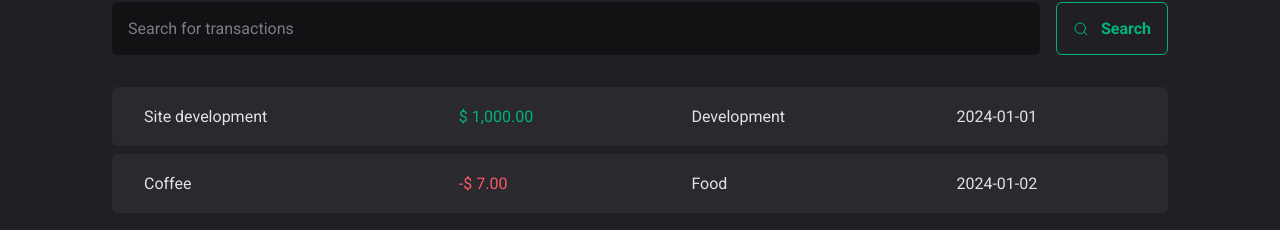
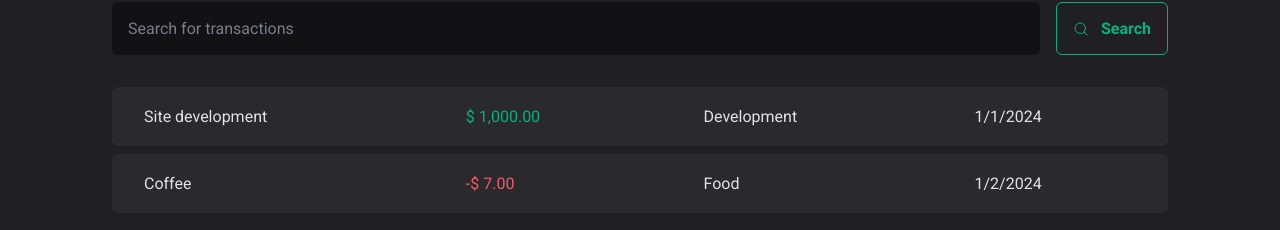
Before and after one commit to lesada/dt-money, a React (Vite) app: page / in a window 1280 px wide. Shown: the part 342-572 px from the top of the page. Built offline with nearby package versions, Linux system fonts and the light colour scheme; data requests are answered from the project's data file.

Commit message:
feat: format date

```diff
--- a/src/components/Card/index.tsx
+++ b/src/components/Card/index.tsx
@@ -1,4 +1,4 @@
-import formatToCurrency from "@/utils/formatToCurrency";
+import { formatToCurrency } from "@/utils/formatters";
 import { CardHeader, Container, Value } from "./styles";
 type CardProps = {
   title: string;
--- a/src/pages/Transactions/components/Table/index.tsx
+++ b/src/pages/Transactions/components/Table/index.tsx
@@ -1,5 +1,5 @@
 import { useTransactions } from "@/contexts/transactions";
-import formatToCurrency from "@/utils/formatToCurrency";
+import { formatToCurrency, formatToShortDate } from "@/utils/formatters";
 import { Container } from "./styles";
 
 function Table() {
@@ -15,7 +15,7 @@ function Table() {
               {formatToCurrency(transaction.value)}
             </td>
             <td>{transaction.category}</td>
-            <td>{transaction.createdAt}</td>
+            <td>{formatToShortDate(transaction.createdAt)}</td>
           </tr>
         ))}
       </tbody>
--- a/src/utils/formatToCurrency.ts
+++ /dev/null
@@ -1,10 +0,0 @@
-function formatToCurrency(value: number) {
-  return new Intl.NumberFormat("en-US", {
-    style: "currency",
-    currency: "USD",
-  })
-    .format(value)
-    .replace("$", "$ ");
-}
-
-export default formatToCurrency;
--- /dev/null
+++ b/src/utils/formatters.ts
@@ -0,0 +1,12 @@
+export function formatToCurrency(value: number) {
+  return new Intl.NumberFormat("en-US", {
+    style: "currency",
+    currency: "USD",
+  })
+    .format(value)
+    .replace("$", "$ ");
+}
+
+export function formatToShortDate(date: string) {
+  return new Intl.DateTimeFormat("en-US").format(new Date(date));
+}
```
